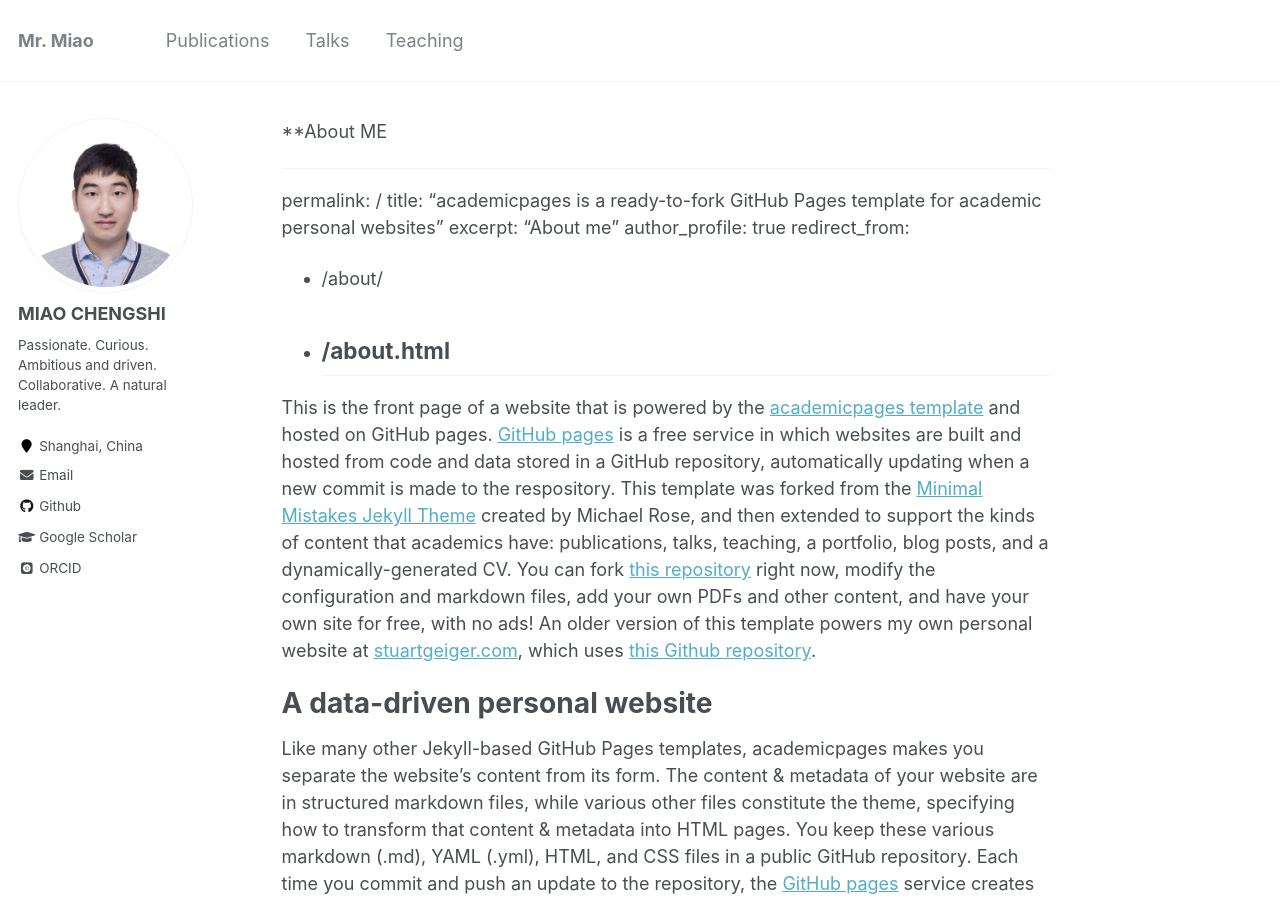
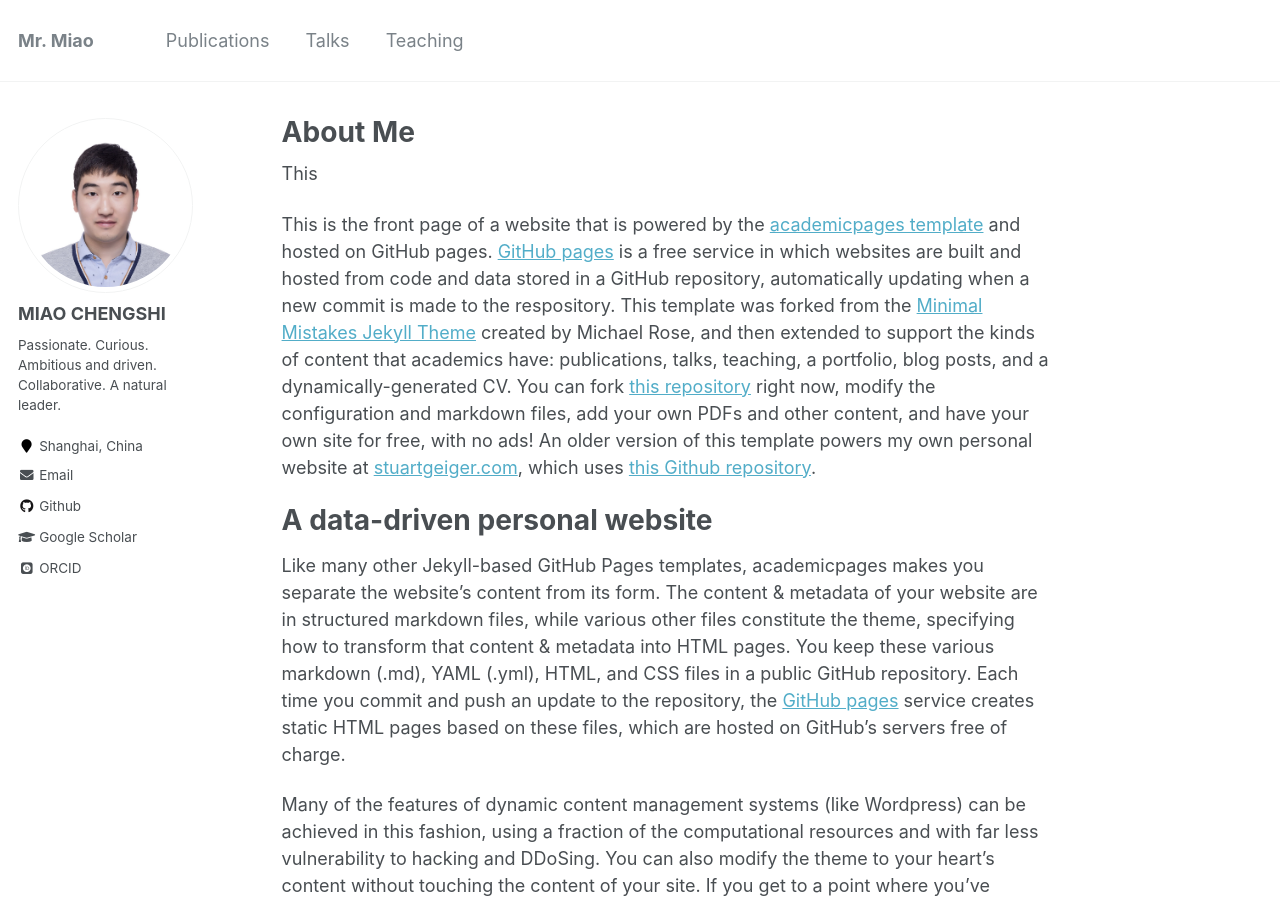
Before and after one commit to miaochengshi/miaochengshi.github.io, a Jekyll site: the page built from _pages/about.md, in a window 1280 px wide and 900 px high. Built offline with Jekyll 4.4.1, drawn with Linux system fonts in a browser that asks for light colours; some web fonts are replaced; our own code applies the rules of GitHub Pages for plain Markdown files.

Commit message:
Update about.md

```diff
--- a/_pages/about.md
+++ b/_pages/about.md
@@ -1,17 +1,15 @@
-**About ME
-
-
-
-
 ---
 permalink: /
-title: "academicpages is a ready-to-fork GitHub Pages template for academic personal websites"
+title: "About Me"
 excerpt: "About me"
 author_profile: true
 redirect_from:
   - /about/
   - /about.html
 ---
+
+This
+
 
 This is the front page of a website that is powered by the [academicpages template](https://github.com/academicpages/academicpages.github.io) and hosted on GitHub pages. [GitHub pages](https://pages.github.com) is a free service in which websites are built and hosted from code and data stored in a GitHub repository, automatically updating when a new commit is made to the respository. This template was forked from the [Minimal Mistakes Jekyll Theme](https://mmistakes.github.io/minimal-mistakes/) created by Michael Rose, and then extended to support the kinds of content that academics have: publications, talks, teaching, a portfolio, blog posts, and a dynamically-generated CV. You can fork [this repository](https://github.com/academicpages/academicpages.github.io) right now, modify the configuration and markdown files, add your own PDFs and other content, and have your own site for free, with no ads! An older version of this template powers my own personal website at [stuartgeiger.com](http://stuartgeiger.com), which uses [this Github repository](https://github.com/staeiou/staeiou.github.io).
 
```
